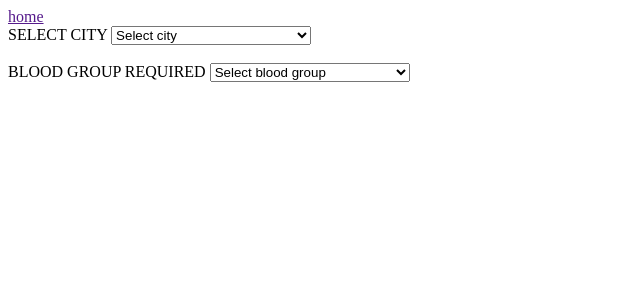
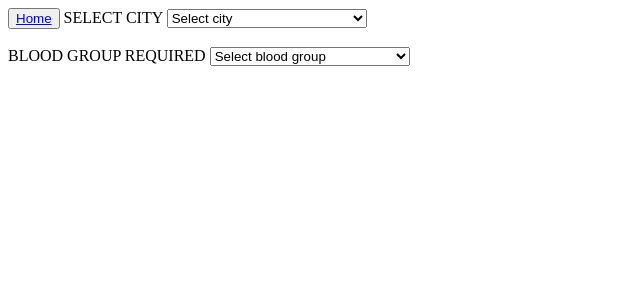
Before and after one commit to gsvsrilakshmi27/Need_Help, a Django app: template need_help/data/templates/data/retrieval.html in a window 1280 px wide. Shown: the top 300 px of the page, without its empty margins (0-640 px from the left). Run offline with Django 3.2, Linux system fonts and the light colour scheme; the template is opened without the code that fills it, so the values that code supplies are empty.

Commit message:
modified html

```diff
--- a/need_help/data/templates/data/login.html
+++ b/need_help/data/templates/data/login.html
@@ -5,6 +5,7 @@
 
   </head>
   <body  bgcolor ="pink">
+  <button type = "submit" align = "right"><a href = "/data/index">Home</a></button>
     <form action="#" name="To Change Details " >
 
 <table cellpadding="5" width="20%" bgcolor="99FFFF" align="center"
--- a/need_help/data/templates/data/newPassword.html
+++ b/need_help/data/templates/data/newPassword.html
@@ -2,6 +2,7 @@
 <head>
 </head>
 <body bgcolor = "teal">
+<button type = "submit" align = "right"><a href = "/data/index">Home</a></button>
 <center>
 <h1>CHANGE PASSWORD</h1>
 ENTER CURRENT PASSWORD <input type = "password"><br/><br/>
--- a/need_help/data/templates/data/newmobilenumber.html
+++ b/need_help/data/templates/data/newmobilenumber.html
@@ -2,6 +2,7 @@
 <head>
 </head>
 <body bgcolor = "violet">
+<button type = "submit" align = "right"><a href = "/data/index">Home</a></button>
 <center>
 <h1> CHANGE MOBILE NUMBER </h1>
 ENTER CURRENT MOBILE NUMBER <input type = "text"><br/><br/>
--- a/need_help/data/templates/data/registration.html
+++ b/need_help/data/templates/data/registration.html
@@ -50,7 +50,7 @@
 </script>
 </head>
 <body bgcolor = "pink">
-<button type = "submit" align = "right"><a href = "/data">Go Back</a></button>
+<button type = "submit" align = "right"><a href = "/data/index">Home</a></button>
 <center>
 <h1> REGISTRATION	</h1>
 NAME <input type = "text" name = "n1" id = "nam"></br><br/>
--- a/need_help/data/templates/data/retrieval.html
+++ b/need_help/data/templates/data/retrieval.html
@@ -2,7 +2,7 @@
 <head>
 </head>
 <body>
-<a align = "right" href = "">home</a><br/>
+<button type = "submit" align = "right"><a href = "/data/index">Home</a></button>
 SELECT CITY
 <select style = "width:200px;" id = "city">
 <option >Select city</option>
--- a/need_help/data/urls.py
+++ b/need_help/data/urls.py
@@ -6,4 +6,5 @@ urlpatterns = [
     url(r'^$', views.index, name='index'),
     url(r'^validate/$', views.validate, name='validate'),
     url(r'^registration/$', views.registration, name = 'registration'),
+    url(r'^index/$',views.index,name = 'index'),
 ]
```
Also changed, not shown: 2 other files.
